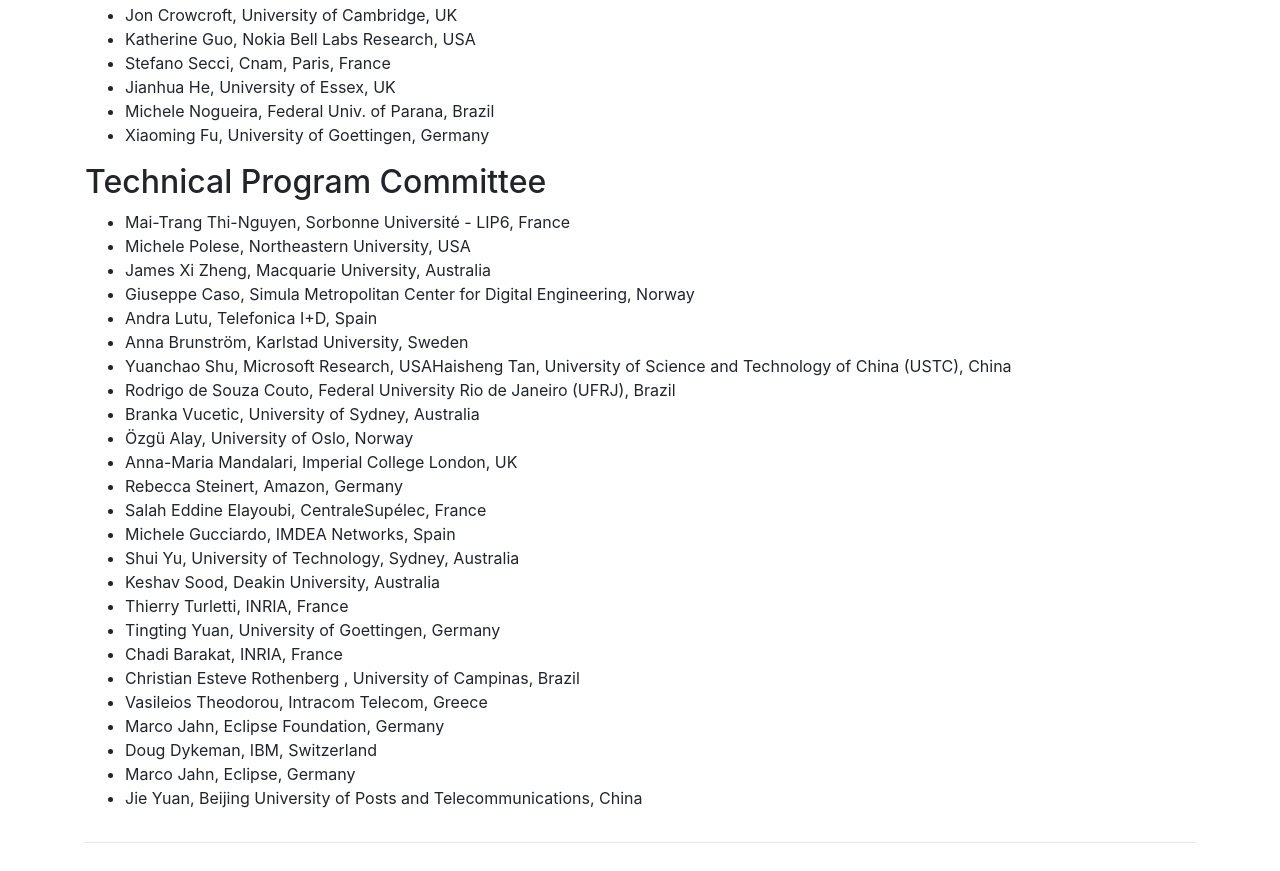
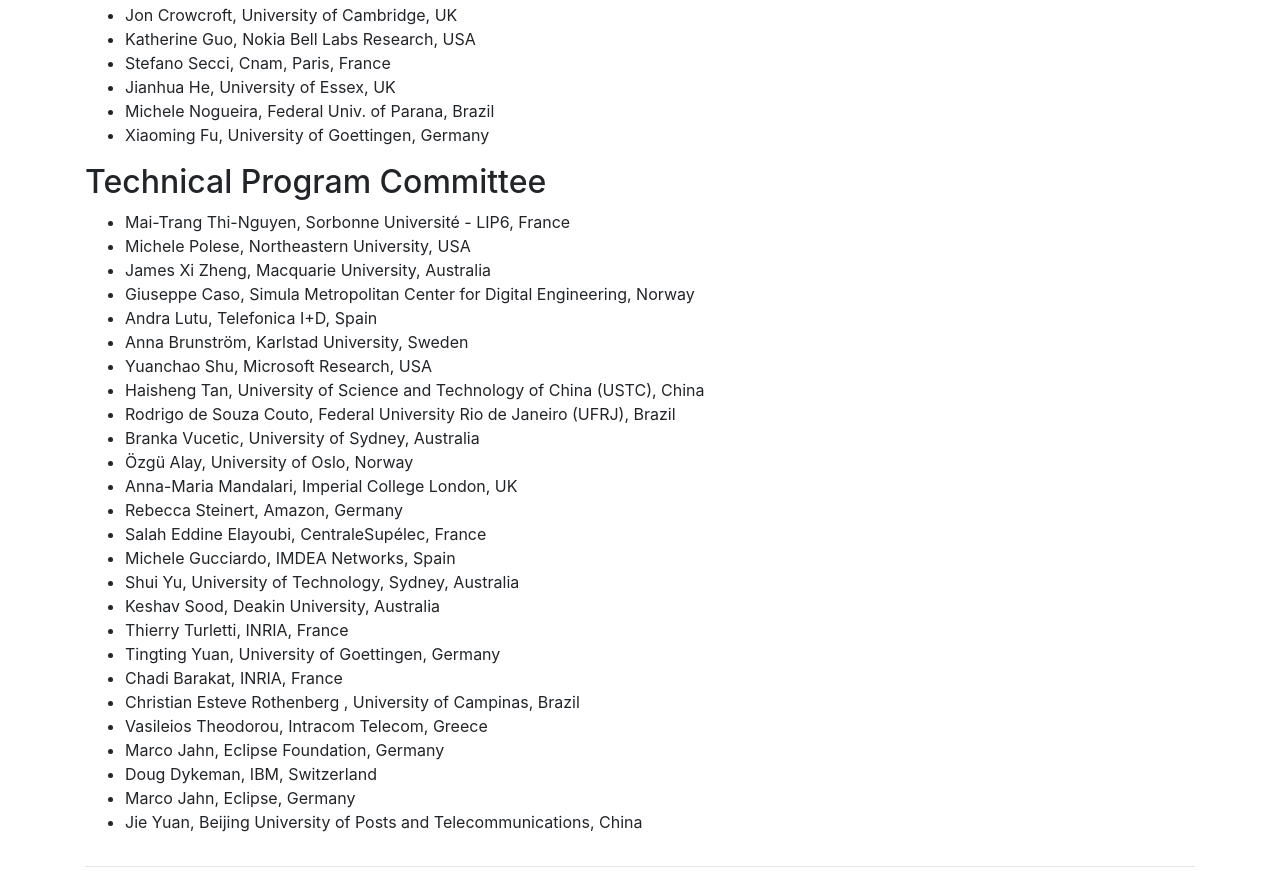
Before and after one commit to mobiarch2024/MobiArch2024, a plain HTML site: page committees.html in a window 1280 px wide. Shown: the part 2129-3000 px from the top of the page. Drawn offline with Linux system fonts and the light colour scheme.

Commit message:
Update committees.html

```diff
--- a/committees.html
+++ b/committees.html
@@ -94,7 +94,8 @@
                         <li>Giuseppe Caso, Simula Metropolitan Center for Digital Engineering, Norway</li>
                         <li>Andra Lutu, Telefonica I+D, Spain </li>
                         <li>Anna Brunström, Karlstad University, Sweden </li>
-                        <li>Yuanchao Shu, Microsoft Research, USAHaisheng Tan, University of Science and Technology of China (USTC), China</li>
+                        <li>Yuanchao Shu, Microsoft Research, USA</li>
+			<li>Haisheng Tan, University of Science and Technology of China (USTC), China </li>
 			<li>Rodrigo de Souza Couto, Federal University Rio de Janeiro (UFRJ), Brazil </li>
 			<li>Branka Vucetic, University of Sydney, Australia </li>
 			<li>Özgü Alay, University of Oslo, Norway </li>
```
